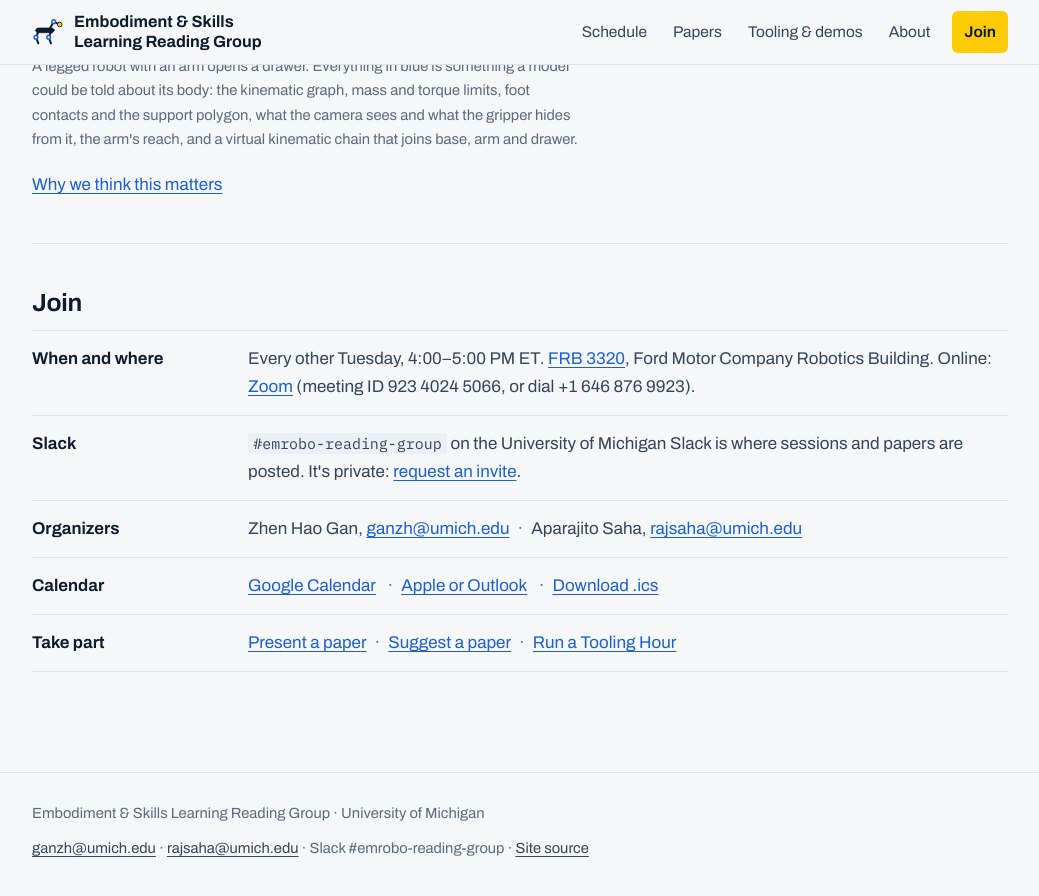
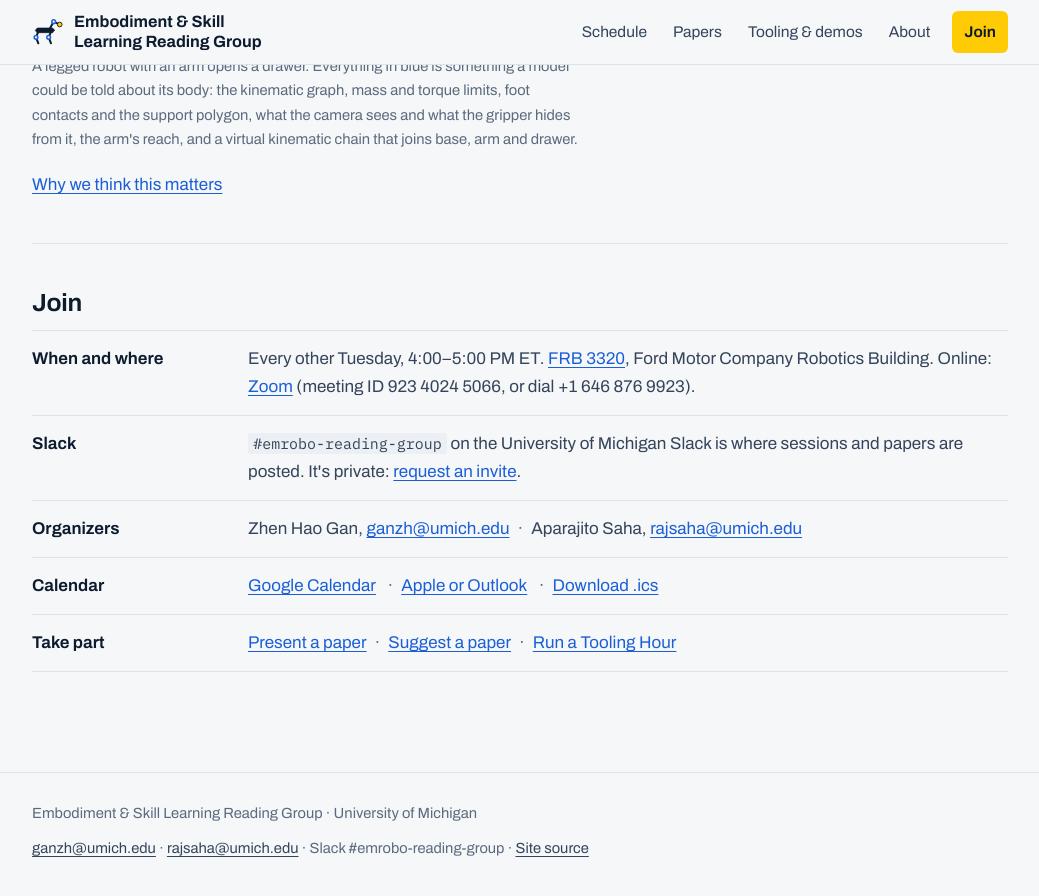
Before and after one commit to m-and-m-lab/emrobo-reading-group, a Jekyll site: the page built from index.html, in a window 1280 px wide and 900 px high, scrolled down 3053 px. Shown: the top 896 px of the window, without its empty margins (120-1159 px from the left). Built offline with Jekyll 4.4.1, drawn with Linux system fonts in a browser that asks for light colours; some of the changed text lies outside the part shown.

Commit message:
Update "skill"

```diff
--- a/_config.yml
+++ b/_config.yml
@@ -1,10 +1,10 @@
 # ---------------------------------------------------------------------------
-# Embodiment & Skills Learning Reading Group — site settings
+# Embodiment & Skill Learning Reading Group — site settings
 # Most day-to-day edits happen in _data/sessions.yml, not here.
 # Changes to this file need a fresh `jekyll serve` locally (GitHub rebuilds on push).
 # ---------------------------------------------------------------------------
 
-title: "Embodiment & Skills Learning Reading Group"
+title: "Embodiment & Skill Learning Reading Group"
 description: >-
   A research reading group at the University of Michigan on how representations
   of a robot's body and physical constraints (morphology, kinematics, dynamics,
--- a/index.html
+++ b/index.html
@@ -10,7 +10,7 @@ layout: default
 {%- endfor -%}
 {%- assign m = site.meeting -%}
 {%- assign emails = site.data.organizers.current | map: "email" | join: "," -%}
-{%- capture invite -%}mailto:{{ emails }}?subject=Slack%20invite%3A%20{{ site.links.slack_channel | replace: "#", "%23" }}&amp;body=Hi%2C%20I%27d%20like%20to%20join%20the%20Embodiment%20%26%20Skills%20Learning%20Reading%20Group.%0A%0AName%3A%20%0ALab%20or%20program%3A%20{%- endcapture -%}
+{%- capture invite -%}mailto:{{ emails }}?subject=Slack%20invite%3A%20{{ site.links.slack_channel | replace: "#", "%23" }}&amp;body=Hi%2C%20I%27d%20like%20to%20join%20the%20Embodiment%20%26%20Skill%20Learning%20Reading%20Group.%0A%0AName%3A%20%0ALab%20or%20program%3A%20{%- endcapture -%}
 
 <div class="wrap page-end">
 
--- a/sessions.html
+++ b/sessions.html
@@ -66,7 +66,7 @@ toc:
     <span class="copy-status" data-copy-status aria-live="polite"></span>
   </div>
   <pre id="template-md" class="outline" hidden><code># [Paper title]
-Presenter: [name] · Embodiment & Skills Learning Reading Group · [date]
+Presenter: [name] · Embodiment & Skill Learning Reading Group · [date]
 
 ## Problem setting and assumptions
 ## Core idea, in one sentence
```
Also changed, not shown: README.md, assets/img/og-image.png, 2 other files.
